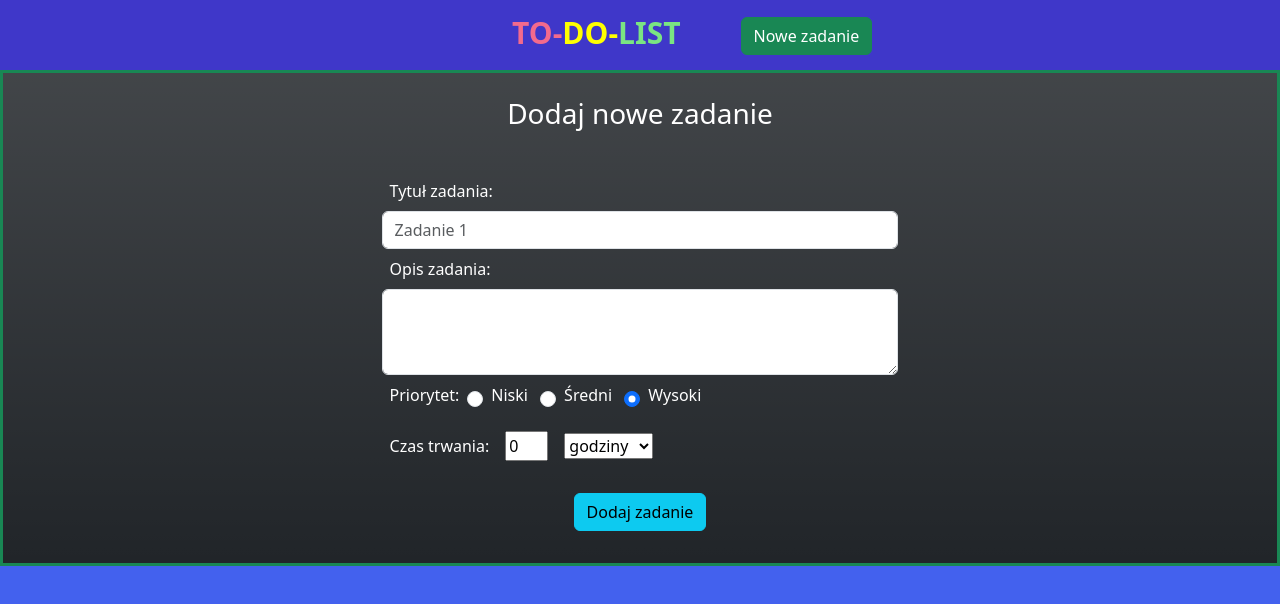
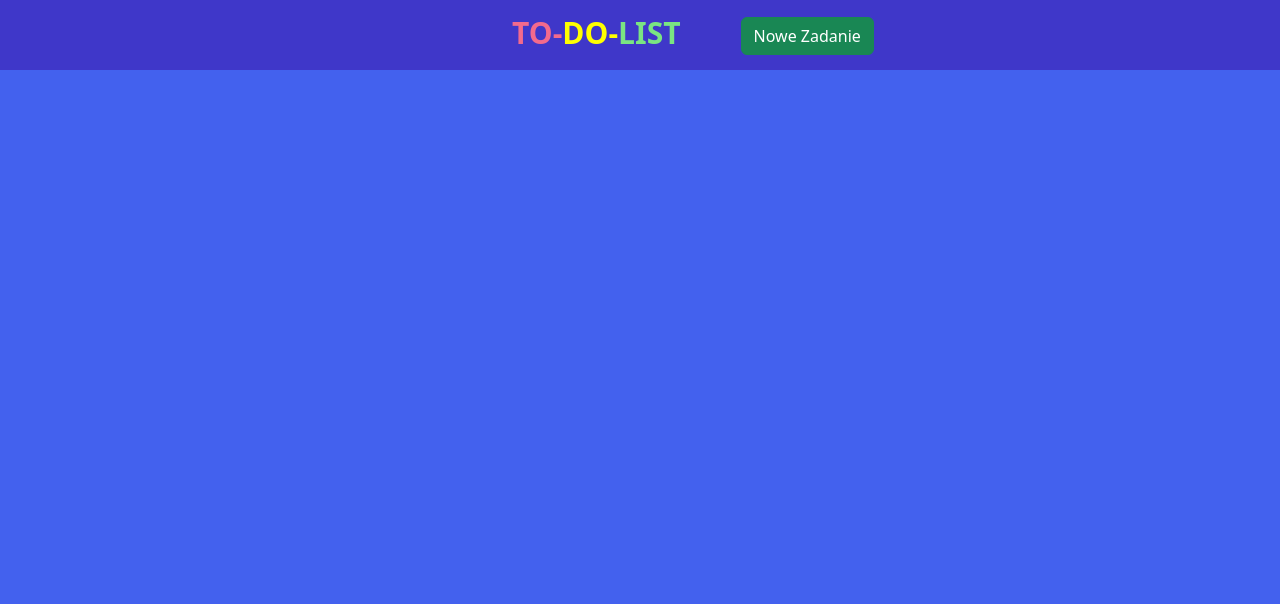
Before and after one commit to pavrekgames/ToDoList-Angular, an Angular app: page / in a window 1280 px wide. Shown: the top 604 px of the page. Built offline with nearby package versions, Linux system fonts and the light colour scheme.

Commit message:
Implement show and hide adding task form by button

```diff
--- a/src/app/add-task-form/add-task-form.component.html
+++ b/src/app/add-task-form/add-task-form.component.html
@@ -1,7 +1,7 @@
 
 
 
-<div class="cantainer-lg text-white bg-dark bg-gradient border border-3 border-success">
+<div class="cantainer-lg text-white bg-dark bg-gradient border border-3 border-success" *ngIf="isAddingTask">
 
   <div class="p-4 text-white text-center">
     <h3>Dodaj nowe zadanie</h3>
@@ -34,7 +34,9 @@
       </div>
 
       <div class="text-center m-4">
-        <input type="submit" class="btn btn-info" value="Dodaj zadanie">
+        <!-- <input type="submit" class="btn btn-info" value="Dodaj zadanie" (click)="changeAddingTaskState()"> -->
+
+        <button class="btn btn-info">Dodaj zadanie</button>
       </div>
 
 
--- a/src/app/add-task-form/add-task-form.component.ts
+++ b/src/app/add-task-form/add-task-form.component.ts
@@ -1,16 +1,27 @@
 import { Component } from '@angular/core';
+import { TasksService } from '../services/tasks.service';
+import { Console } from 'console';
 
 @Component({
   selector: 'app-add-task-form',
   templateUrl: './add-task-form.component.html',
-  styleUrl: './add-task-form.component.css'
+  styleUrl: './add-task-form.component.css',
 })
 export class AddTaskFormComponent {
+  isAddingTask: boolean = false;
 
-taskName: string = "";
-taskDesc: string = "";
-priority: number = 0;
-timeCount: number = 0;
-deadlineDate: Date = new Date();
+  taskName: string = '';
+  taskDesc: string = '';
+  priority: number = 0;
+  timeCount: number = 0;
+  deadlineDate: Date = new Date();
+
+  constructor(private tasksService: TasksService) {}
+
+  ngOnInit(): void {
+    this.tasksService.getAddingTaskState().subscribe((data) => {
+      this.isAddingTask = data;
+    });
+  }
 
 }
--- a/src/app/app.component.ts
+++ b/src/app/app.component.ts
@@ -1,10 +1,14 @@
 import { Component } from '@angular/core';
+import { TasksService } from './services/tasks.service';
 
 @Component({
   selector: 'app-root',
   templateUrl: './app.component.html',
-  styleUrl: './app.component.css'
+  styleUrl: './app.component.css',
+  providers: [TasksService],
 })
 export class AppComponent {
   title = 'ToDoApp';
+
+  constructor(private tasksService: TasksService) {}
 }
--- a/src/app/navbar/navbar.component.html
+++ b/src/app/navbar/navbar.component.html
@@ -6,8 +6,8 @@
   </span>
 
 
-  <button type="button" class="btn btn-success" style="margin-left: 60px; margin-bottom: 7px;">Nowe zadanie</button>
-
-
+  <button type="button" [ngClass]="isAddingTask ? 'btn btn-danger' : 'btn btn-success'"
+  style="margin-left: 60px; margin-bottom: 7px;" (click)="changeAddingTaskState()">{{currentButtonText}}
+  </button>
 
 </div>
--- a/src/app/navbar/navbar.component.ts
+++ b/src/app/navbar/navbar.component.ts
@@ -1,4 +1,5 @@
 import { Component } from '@angular/core';
+import { TasksService } from '../services/tasks.service';
 
 @Component({
   selector: 'app-navbar',
@@ -7,12 +8,29 @@ import { Component } from '@angular/core';
 })
 export class NavbarComponent {
   isAddingTask: boolean = false;
+  currentButtonText: string = "Nowe Zadanie";
+  addTaskText: string = "Nowe Zadanie";
+  cancelTaskText: string = "Anuluj dodawanie zadania";
 
-  navbarTaskButton() {
-    if (!this.isAddingTask) {
-      this.isAddingTask = true;
-    } else {
-      this.isAddingTask = false;
-    }
+  constructor(private tasksService: TasksService) {}
+
+  ngOnInit(): void {
+    this.tasksService.getAddingTaskState().subscribe((data) => {
+      this.isAddingTask = data;
+      this.setButtonText();
+    });
+  }
+
+  changeAddingTaskState() {
+    this.tasksService.changeAddingTaskState();
+  }
+
+setButtonText(){
+  if(this.isAddingTask){
+    this.currentButtonText = this.cancelTaskText;
+  }else{
+    this.currentButtonText = this.addTaskText;
   }
 }
+
+}
--- /dev/null
+++ b/src/app/services/tasks.service.ts
@@ -0,0 +1,26 @@
+import { Injectable } from '@angular/core';
+import { Observable, Subject } from 'rxjs';
+
+@Injectable({
+  providedIn: 'root',
+})
+export class TasksService {
+  private isAddingTask: boolean = false;
+  private addingTaskState = new Subject<boolean>();
+
+  constructor() {}
+
+  changeAddingTaskState() {
+    if (!this.isAddingTask) {
+      this.isAddingTask = true;
+    } else {
+      this.isAddingTask = false;
+    }
+
+    this.addingTaskState.next(this.isAddingTask);
+  }
+
+  getAddingTaskState(): Observable<boolean> {
+    return this.addingTaskState.asObservable();
+  }
+}
```
